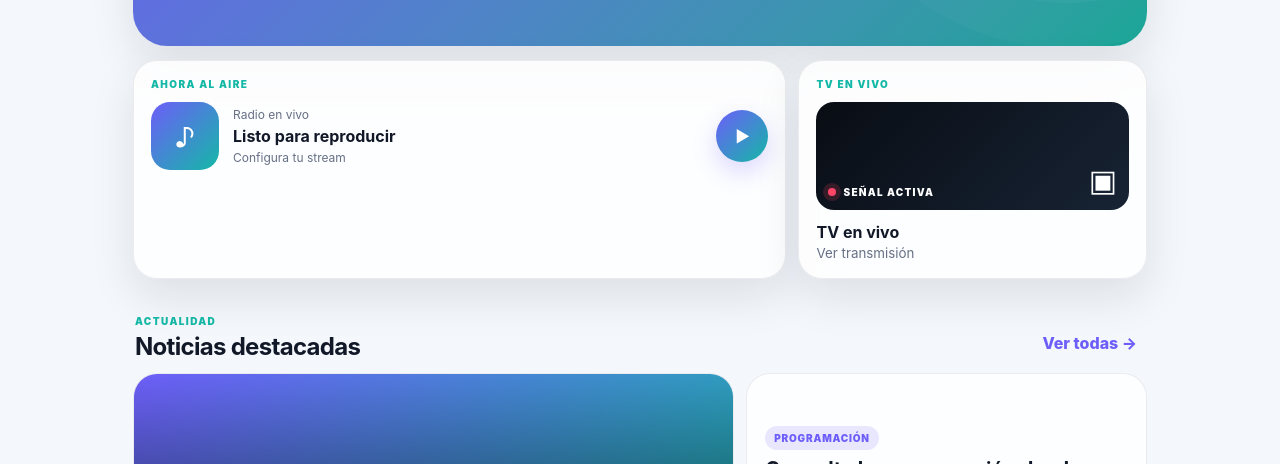
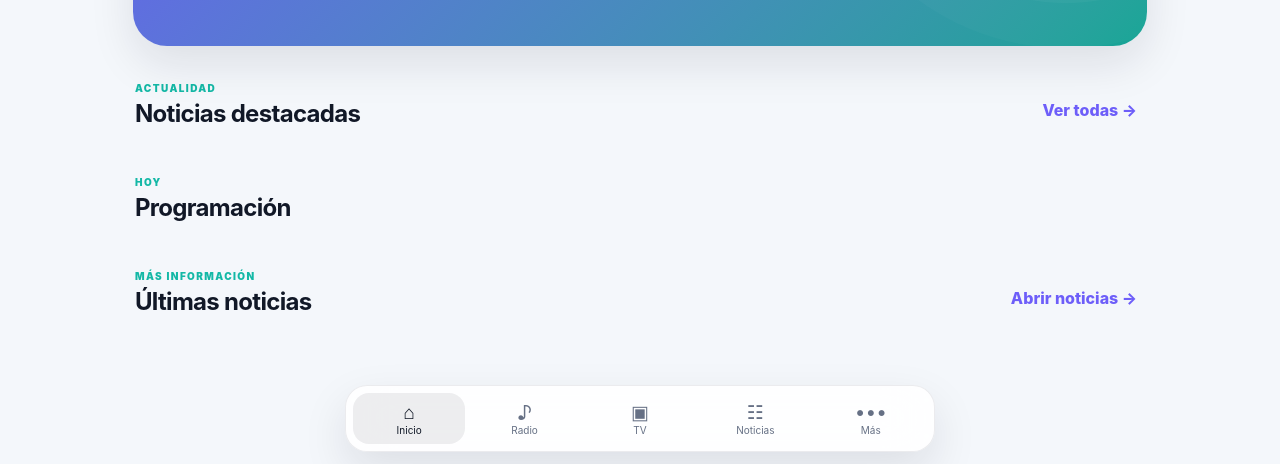
Before and after one commit to fernandojosegiron7-cyber/Radiotvnews, a website: page index.html in a window 1280 px wide. Shown: the part 336-800 px from the top of the page. Drawn offline with nearby package versions, Linux system fonts and the light colour scheme.

Commit message:
Add files via upload

```diff
--- a/app.js
+++ b/app.js
@@ -61,7 +61,7 @@
   if(cfg.logo){const i=new Image();i.src=cfg.logo;i.alt="Logo";$("#brandLogo").replaceChildren(i)}
 
   const views={home:$("#homeView"),radio:$("#radioView"),tv:$("#tvView"),news:$("#newsView"),more:$("#moreView")};
-  function go(n){Object.entries(views).forEach(([k,v])=>v.classList.toggle("active",k===n));scrollTo({top:0,behavior:"smooth"})}
+  function go(n){Object.entries(views).forEach(([k,v])=>v.classList.toggle("active",k===n));$$(".nav button").forEach(b=>b.classList.toggle("active",b.dataset.go===n));scrollTo({top:0,behavior:"smooth"})}
   $$("[data-go]").forEach(b=>b.onclick=()=>go(b.dataset.go));
 
   // Schedule
--- a/index.html
+++ b/index.html
@@ -44,31 +44,6 @@
           <div class="orbit-ring ring-b"></div>
           <div class="orbit-core">RT</div>
         </div>
-      </div>
-
-      <div class="home-grid">
-        <section class="now-card glass">
-          <div class="section-label">AHORA AL AIRE</div>
-          <div class="now-main">
-            <div class="art" id="miniArtwork">♪</div>
-            <div class="nowtext">
-              <span id="miniStatus">Radio en vivo</span>
-              <strong id="miniTitle">Listo para reproducir</strong>
-              <small id="miniArtist">Configura tu stream</small>
-            </div>
-            <button id="miniPlay" class="round">▶</button>
-          </div>
-        </section>
-
-        <section class="tv-preview glass" data-go="tv">
-          <div class="section-label">TV EN VIVO</div>
-          <div class="tv-preview-screen">
-            <span class="live"><i></i> SEÑAL ACTIVA</span>
-            <div>▣</div>
-          </div>
-          <strong id="homeTvName">TV en vivo</strong>
-          <small>Ver transmisión</small>
-        </section>
       </div>
 
       <div class="heading heading-row">
@@ -185,7 +160,16 @@
       </div>
     </section>
   </main>
-<dialog id="newsDialog" class="news-dialog">
+
+  <nav class="nav">
+    <button class="active" data-go="home"><span>⌂</span><small>Inicio</small></button>
+    <button data-go="radio"><span>♪</span><small>Radio</small></button>
+    <button data-go="tv"><span>▣</span><small>TV</small></button>
+    <button data-go="news"><span>☷</span><small>Noticias</small></button>
+    <button data-go="more"><span>•••</span><small>Más</small></button>
+  </nav>
+
+  <dialog id="newsDialog" class="news-dialog">
     <button id="closeNews" class="dialog-close">×</button>
     <img id="dialogImage" alt="" hidden>
     <div class="dialog-body">
--- a/styles.css
+++ b/styles.css
@@ -62,7 +62,7 @@
   border:1px solid var(--line);color:var(--text);background:color-mix(in srgb,var(--panel-solid) 70%,transparent);
   width:42px;height:42px;border-radius:14px;backdrop-filter:blur(12px)
 }
-main{max-width:1050px;margin:auto;padding:8px 18px 40px}
+main{max-width:1050px;margin:auto;padding:8px 18px 118px}
 .view{display:none;animation:fade .25s ease}.view.active{display:block}
 @keyframes fade{from{opacity:0;transform:translateY(7px)}to{opacity:1;transform:none}}
 .hero{
@@ -112,6 +112,11 @@
 .radio-actions{display:flex;justify-content:center}.bigplay{width:82px;height:82px;border-radius:50%;font-size:26px;margin:4px 0 20px}.volume{display:flex;align-items:center;gap:12px;max-width:460px;margin:auto}.volume input{width:100%;accent-color:var(--accent)}.radio-info-grid{display:grid;grid-template-columns:1fr 1fr;gap:10px;margin-top:20px}.radio-info-grid>div{padding:13px;border-radius:16px;background:color-mix(in srgb,var(--panel-solid) 50%,transparent);border:1px solid var(--line)}.radio-info-grid small,.radio-info-grid strong{display:block}.radio-info-grid strong{margin-top:4px}
 .tv{border-radius:28px;padding:12px}.tvframe{aspect-ratio:16/9;border-radius:20px;overflow:hidden;background:#05070b;position:relative}.tvframe video{width:100%;height:100%;display:block;background:#05070b}.tvempty{position:absolute;inset:0;display:grid;place-content:center;text-align:center;gap:7px;color:#9aa7b7;pointer-events:none}.tvempty span{font-size:38px;color:white}.tvempty strong{color:white}.tvmeta{padding:18px 8px 8px;display:flex;gap:18px;align-items:center}.tvmeta h2{margin:0 0 4px}.tvmeta p{margin:0;color:var(--muted)}
 .more{display:grid;grid-template-columns:1fr 1fr;gap:12px}.card{padding:22px;border-radius:24px}.card h3{font-size:24px;margin:5px 0}.card p{color:var(--muted);line-height:1.5}.socials{display:flex;flex-wrap:wrap;gap:8px}.socials a{color:var(--text);text-decoration:none;padding:10px 13px;border-radius:12px;background:color-mix(in srgb,var(--panel-solid) 55%,transparent);font-size:12px}
+.nav{
+  position:fixed;left:50%;bottom:max(12px,env(safe-area-inset-bottom));transform:translateX(-50%);z-index:40;
+  width:min(94%,590px);padding:7px;display:grid;grid-template-columns:repeat(5,1fr);gap:3px;border-radius:22px;
+  border:1px solid var(--line);background:color-mix(in srgb,var(--panel-solid) 88%,transparent);backdrop-filter:blur(24px);box-shadow:var(--shadow)
+}.nav button{border:0;background:transparent;color:var(--muted);padding:8px 3px;border-radius:16px}.nav span,.nav small{display:block}.nav span{font-size:19px}.nav small{font-size:10px}.nav button.active{background:color-mix(in srgb,var(--text) 7%,transparent);color:var(--text)}
 .news-dialog{width:min(92vw,720px);max-height:88vh;border:1px solid var(--line);padding:0;border-radius:28px;background:var(--panel-solid);color:var(--text);box-shadow:0 30px 80px rgba(0,0,0,.4);overflow:auto}.news-dialog::backdrop{background:rgba(0,0,0,.66);backdrop-filter:blur(5px)}.news-dialog>img{width:100%;max-height:330px;object-fit:cover;display:block}.dialog-body{padding:22px}.dialog-body h2{font-size:clamp(25px,5vw,38px);line-height:1.05;margin:10px 0}.dialog-body>small{color:var(--muted)}.dialog-body p{font-size:15px;line-height:1.7;color:var(--muted);white-space:pre-line}.dialog-close{position:sticky;top:12px;float:right;margin:12px 12px 0 0;z-index:3;width:38px;height:38px;border-radius:50%;border:0;background:rgba(0,0,0,.58);color:white;font-size:24px}
 .toast{position:fixed;left:50%;bottom:105px;transform:translate(-50%,15px);background:var(--text);color:var(--bg);padding:11px 15px;border-radius:13px;opacity:0;transition:.2s;z-index:100;font-size:13px}.toast.show{opacity:1;transform:translate(-50%,0)}
 @media(max-width:780px){
--- a/sw.js
+++ b/sw.js
@@ -1,4 +1,4 @@
-const CACHE="radio-tv-pwa-v4-1";
+const CACHE="radio-tv-pwa-v4-2";
 const ASSETS=[
   "./","./index.html","./styles.css","./config.js","./app.js",
   "./manifest.webmanifest","./icons/icon.svg"
```
Also changed, not shown: README.md.
